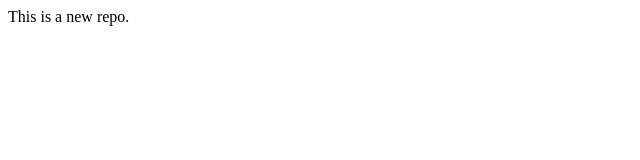
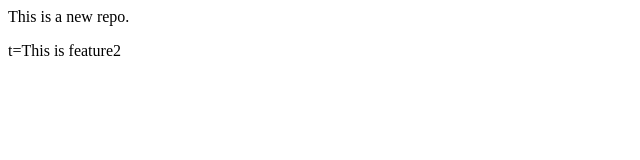
Before and after one commit to shivampathak-dev/localrepo, a plain HTML site: page index.html in a window 1280 px wide. Shown: the whole page, without its empty margins (0-640 px from the left). Drawn offline with Linux system fonts and the light colour scheme.

Commit message:
This is feature2

```diff
--- a/index.html
+++ b/index.html
@@ -1 +1,2 @@
 <p>This is a new repo.</p>
+<p>t=This is feature2</p>
```
